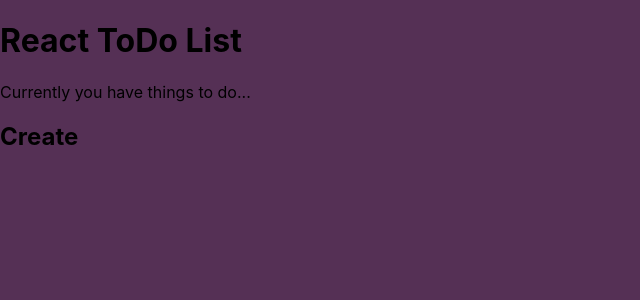
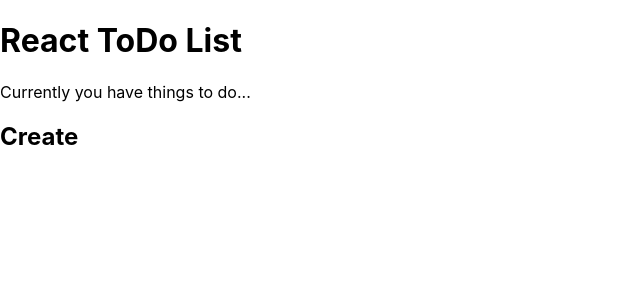
Before and after one commit to lucfercas/ToDoList-React, a React (Create React App) app: page /create in a window 1280 px wide. Shown: the top 300 px of the page, without its empty margins (0-640 px from the left). Built offline with nearby package versions, Linux system fonts and the light colour scheme.

Commit message:
no more purple

```diff
--- a/src/index.css
+++ b/src/index.css
@@ -5,7 +5,7 @@ body {
     sans-serif;
   -webkit-font-smoothing: antialiased;
   -moz-osx-font-smoothing: grayscale;
-  background: #553055;
+
 }
 
 code {
@@ -14,7 +14,7 @@ code {
 }
 
 .App {
-  background: #4c2a4c;
+
   margin: 20px auto;
   width: 90%;
   max-width: 700px;
@@ -23,7 +23,7 @@ code {
 .navbar {
   padding: 10px 20px;
   text-align: center;
-  background: #6d3d6d;
+
 }
 
 /* .navbar h1 {
@@ -64,7 +64,7 @@ input[type="text"] {
   margin: 6px 0;
   color: #ffff;
   border: 0;
-  background: #3c1f3c;
+
 }
 
 input[type="submit"] {
```
